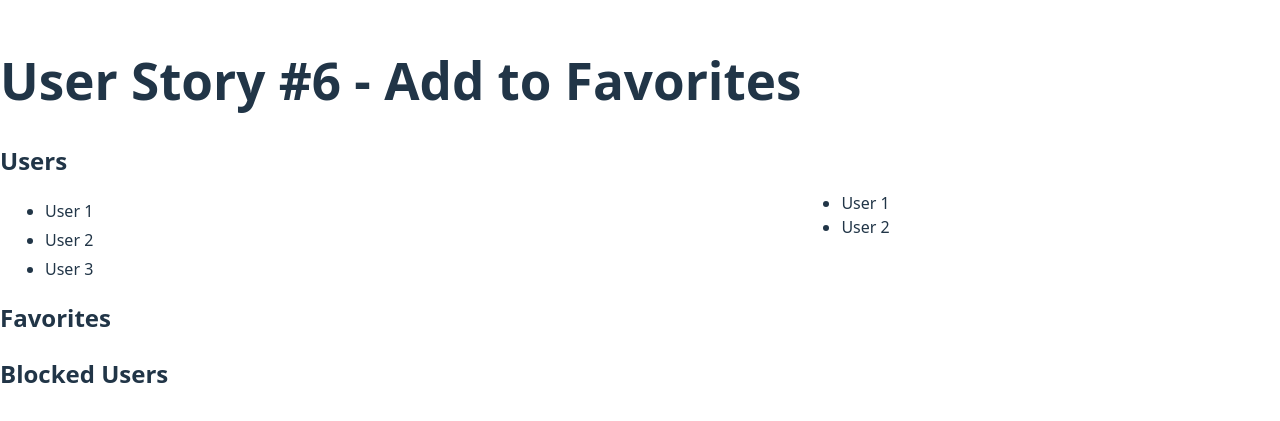
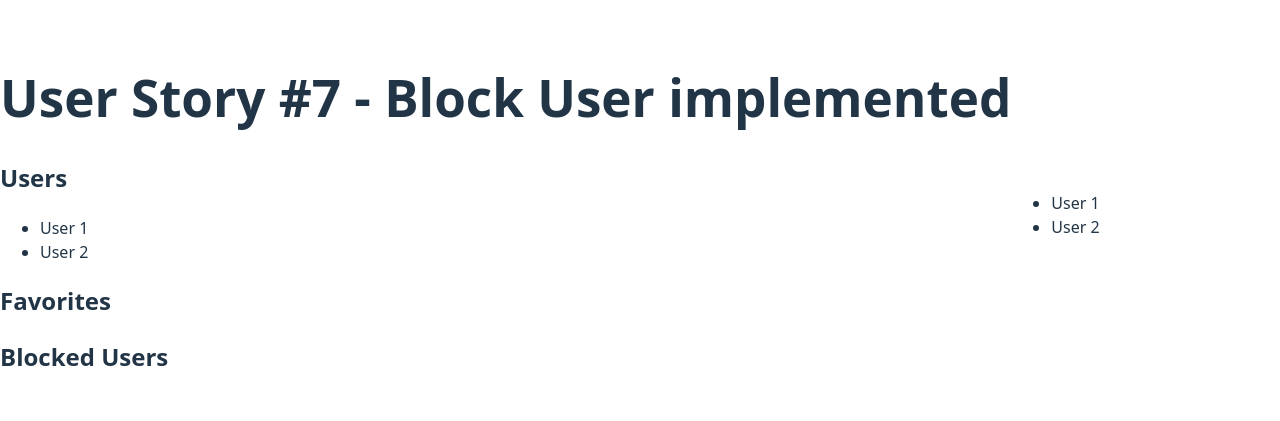
Before and after one commit to JaylaCraddock/ITSE_2374_APP_4_FRONT_GROUP_4, a React (Vite) app: page / in a window 1280 px wide. Shown: the part 185-606 px from the top of the page. Built offline with nearby package versions, Linux system fonts and the light colour scheme.

Commit message:
User Story #7 - Block User implemented

```diff
--- a/src/App.jsx
+++ b/src/App.jsx
@@ -3,7 +3,7 @@ import UserList from "./UserList";
 function App() {
   return (
     <div>
-      <h1>User Story #6 - Add to Favorites</h1>
+      <h1>User Story #7 - Block User implemented</h1>
       <UserList />
     </div>
   );
--- a/src/UserList.jsx
+++ b/src/UserList.jsx
@@ -1,29 +1,54 @@
 import React, { useState } from "react";
 
 function UserList() {
-  const users = ["User 1", "User 2", "User 3"];
+  const users = ["User 1", "User 2"];
 
   const [favorites, setFavorites] = useState([]);
   const [blocked, setBlocked] = useState([]);
 
+  // Add to Favorites
   const addToFavorites = (user) => {
     if (favorites.includes(user)) {
-      alert(user + " already in favorites");
+      alert(user + " is already in favorites");
       return;
     }
 
     setFavorites([...favorites, user]);
+    alert(user + " added to favorites");
   };
 
+  // Block User
   const blockUser = (user) => {
     if (blocked.includes(user)) {
-      alert(user + " already blocked");
+      alert(user + " is already blocked");
       return;
     }
 
-    setBlocked([...blocked, user]);
+    // 🔹 Simulating backend API using professor API
+    fetch("https://db-conn-email.onrender.com/users", {
+      method: "POST",
+      headers: {
+        "Content-Type": "application/json",
+      },
+      body: JSON.stringify({
+        name: user,
+        email: user.toLowerCase().replace(" ", "") + "@test.com",
+        password: "Test123"
+      }),
+    })
+      .then((res) => res.json())
+      .then((data) => {
+        console.log(data);
+        setBlocked([...blocked, user]);
+        alert(user + " blocked successfully");
+      })
+      .catch((err) => {
+        console.error(err);
+        alert("Server error");
+      });
   };
 
+  // Right-click handler
   const handleRightClick = (event, user) => {
     event.preventDefault();
 
@@ -32,11 +57,17 @@ function UserList() {
     );
 
     if (action === "1") {
-      addToFavorites(user);
+      const confirmAdd = window.confirm("Add " + user + " to Favorites?");
+      if (confirmAdd) {
+        addToFavorites(user);
+      }
     }
 
     if (action === "2") {
-      blockUser(user);
+      const confirmBlock = window.confirm("Block " + user + "?");
+      if (confirmBlock) {
+        blockUser(user);
+      }
     }
   };
 
@@ -49,7 +80,7 @@ function UserList() {
           <li
             key={index}
             onContextMenu={(event) => handleRightClick(event, user)}
-            style={{ cursor: "pointer", margin: "5px" }}
+            style={{ cursor: "pointer" }}
           >
             {user}
           </li>
@@ -57,7 +88,6 @@ function UserList() {
       </ul>
 
       <h2>Favorites</h2>
-
       <ul>
         {favorites.map((fav, index) => (
           <li key={index}>{fav}</li>
@@ -65,7 +95,6 @@ function UserList() {
       </ul>
 
       <h2>Blocked Users</h2>
-
       <ul>
         {blocked.map((user, index) => (
           <li key={index}>{user}</li>
```
